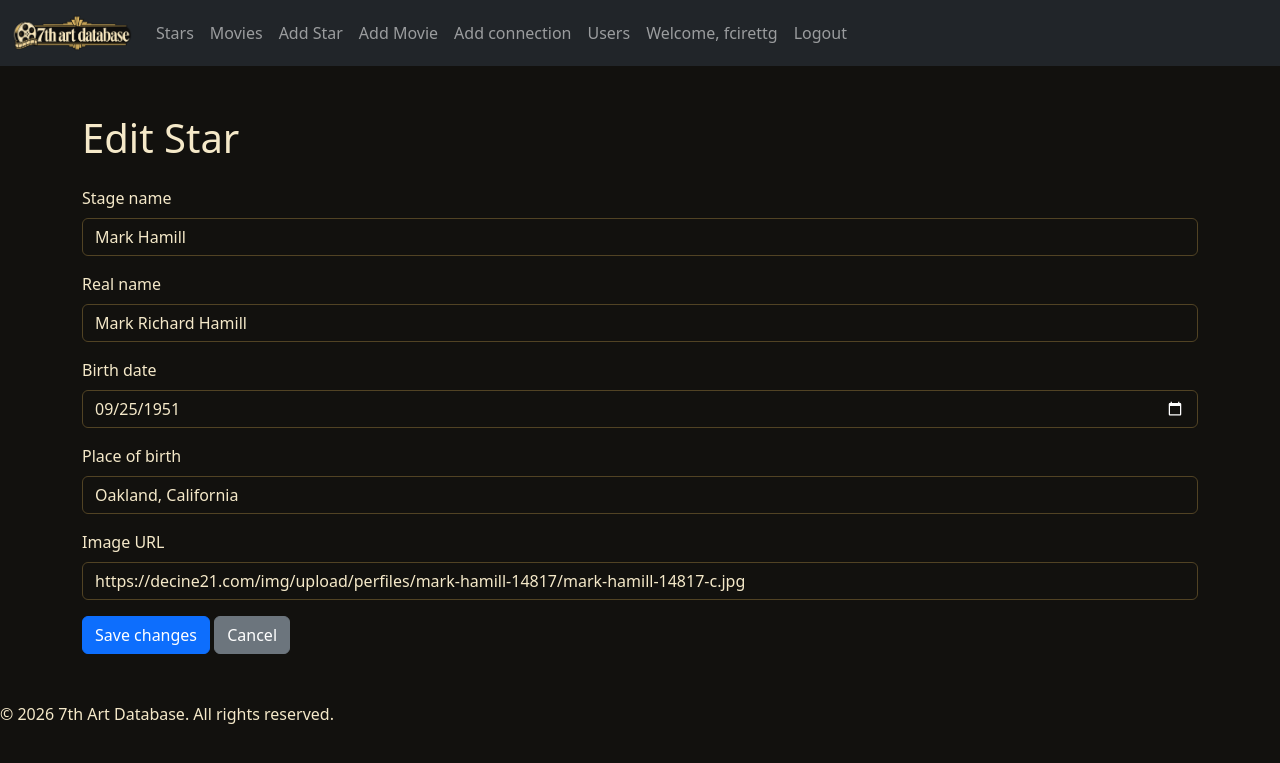
After one commit to rowancy/curso_python, a Flask app: page /edit_star/1 in a window 1280 px wide. The commit adds this page. Shown: the top 763 px of the page. Run offline with Flask 3, Linux system fonts and the light colour scheme; a user stored in the database is signed in; data comes from the database, SQL or seed files in the repository; both versions use the stored data as it was after the commit.

Commit message:
lil kodak dey don like 2 see u winninnnn

```diff
--- a/movies_boostrap/app.py
+++ b/movies_boostrap/app.py
@@ -1,5 +1,6 @@
 """ A simple movie database application """
 
+import datetime
 import os
 
 from flask import Flask, flash, redirect, render_template
@@ -73,6 +74,59 @@ def star_detail(star_id):
     #print(related_movies)  # Debugging line
     return render_template('star_detail.html', rows=rows, movies=related_movies)
 
+@app.route('/edit_movie/<int:movie_id>', methods=['GET', 'POST'])
+def edit_movie(movie_id):
+    """Edit a movie's details; only authenticated users may make changes."""
+    if not session.get('logged_in'):
+        flash('Please log in to edit a movie.', 'warning')
+        return redirect(url_for('login'))
+
+    if request.method == 'POST':
+        conn = db.open_database('movies.db')
+        try:
+            updated = db.update_movie(conn, movie_id, request.form)
+        finally:
+            db.close_database(conn)
+        if not updated:
+            return 'Movie not found', 404
+        return redirect(url_for('movies'))
+    conn = db.open_database('movies.db')
+    try:
+        movie = db.get_movie(conn, movie_id)
+    finally:
+        db.close_database(conn)
+    if movie is None:
+        return 'Movie not found', 404
+
+    return render_template('edit_movie.html', movie=movie)
+
+@app.route('/edit_star/<int:star_id>', methods=['GET', 'POST'])
+def edit_star(star_id):
+    """Edit a star's details; only authenticated users may make changes."""
+    if not session.get('logged_in'):
+        flash('Please log in to edit a star.', 'warning')
+        return redirect(url_for('login'))
+
+    if request.method == 'POST':
+        conn = db.open_database('movies.db')
+        try:
+            updated = db.update_star(conn, star_id, request.form)
+        finally:
+            db.close_database(conn)
+        if not updated:
+            return 'Star not found', 404
+        return redirect(url_for('stars'))
+
+    conn = db.open_database('movies.db')
+    try:
+        star = db.get_star(conn, star_id)
+    finally:
+        db.close_database(conn)
+    if star is None:
+        return 'Star not found', 404
+
+    return render_template('edit_star.html', star=star)
+
 @app.route('/login', methods=['GET', 'POST'])
 def login():
     """ Route to display the login page """
@@ -94,5 +148,26 @@ def logout():
     flash('You have been logged out successfully.', 'info')
     return redirect(url_for('index'))
 
+@app.route('/add_star', methods=['GET', 'POST'])
+def add_star():
+    """ Route to add a new star """
+    if request.method == 'POST':
+        name = request.form['name']
+        real_name = request.form['real_name']
+        place_of_birth = request.form['place_of_birth']
+        image_url = request.form['image_url']
+        birthdate = request.form['birthdate']
+        db_path = 'movies.db'
+        conn = db.open_database(db_path)
+        d = { 'created_at': datetime.datetime.now().strftime("%Y-%m-%d %H:%M:%S"), 'stage_name': name,
+             'real_name': real_name,
+             'place_of_birth': place_of_birth, 'image_url': image_url,
+             'username': session.get('username'), 'date_of_birth': birthdate}
+        print(f"Adding star with data: {d}")  # Debugging line
+        db.insert_data(conn,'stars', d)
+        db.close_database(conn)
+        return redirect(url_for('stars'))
+    return render_template('add_star.html')
+
 if __name__ == '__main__':
     app.run(debug=True)
--- a/movies_boostrap/movies_sqlite.py
+++ b/movies_boostrap/movies_sqlite.py
@@ -4,6 +4,7 @@ import sqlite3
 import os
 import csv
 import pandas as pd
+from typing import Optional
 
 def load_csv_data(file_path)->dict:
     """ Load data from a CSV file and return it as a dictionary of dictionaries """
@@ -39,12 +40,39 @@ def create_insert_statement(table_name: str, data: dict) -> str:
     sql = f"INSERT INTO {table_name} ({columns}) VALUES ({placeholders})"
     return sql
 
+def update_movie(conn, movie_id: int, data: dict) -> bool:
+    """Update editable movie details and report whether a movie was found
+    created_at,movie_title,release_date,poster_url,username.
+    """
+    cur = conn.cursor()
+    cur.execute(
+        # created_at,movie_title,release_date,poster_url,username
+        """UPDATE movies
+           SET movie_title = ?, release_date = ?, poster_url = ?,
+               username = ?
+           WHERE id = ?""",
+        (
+            data['movie_title'],
+            data.get('release_date', ''),
+            data.get('poster_url', ''),
+            data.get('username', ''),
+            movie_id,
+        ),
+    )
+    conn.commit()
+    return cur.rowcount > 0
+
 def insert_data(conn, table_name: str, data: dict):
     """ Insert data into the specified table """
-    sql = create_insert_statement(table_name, data)
-    cur = conn.cursor()
-    cur.execute(sql, tuple(data.values()))
-    conn.commit()
+    try:
+        sql = create_insert_statement(table_name, data)
+        cur = conn.cursor()
+        cur.execute(sql, tuple(data.values()))
+        conn.commit()
+    except sqlite3.Error as e:
+        print(f"Error inserting data into {table_name}: {e}")
+    except Exception as e:
+        print(f"Unexpected error: {e}")
 
 def load_csv_to_database(conn, table_name: str, csv_file_path: str):
     """ Load data from a CSV file and insert it into the specified table in the database """
@@ -70,6 +98,58 @@ def retrieve_data_with_query(conn, query: str) -> list:
     rows = [dict(zip(fields, row)) for row in cur.fetchall()]
     return rows
 
+def get_star(conn, star_id: int) -> Optional[dict]:
+    """Retrieve a star by ID for editing."""
+    cur = conn.cursor()
+    cur.execute(
+        """SELECT id, stage_name, real_name, date_of_birth, place_of_birth, image_url
+           FROM stars WHERE id = ?""",
+        (star_id,),
+    )
+    row = cur.fetchone()
+    if row is None:
+        return None
+
+    fields = [description[0] for description in cur.description]
+    return dict(zip(fields, row))
+
+def get_movie(conn, movie_id: int) -> Optional[dict]:
+    """Retrieve a movie by ID for editing."""
+    cur = conn.cursor()
+    cur.execute(
+        """SELECT id, movie_title, release_date, poster_url
+           FROM movies WHERE id = ?""",
+        (movie_id,),
+    )
+    row = cur.fetchone()
+    if row is None:
+        return None
+
+    fields = [description[0] for description in cur.description]
+    return dict(zip(fields, row))
+
+def update_star(conn, star_id: int, data: dict) -> bool:
+    """Update editable star details and report whether a star was found."""
+    cur = conn.cursor()
+    cur.execute(
+        """UPDATE stars
+           SET stage_name = ?, real_name = ?, date_of_birth = ?,
+               place_of_birth = ?, image_url = ?
+           WHERE id = ?""",
+        (
+            data['stage_name'],
+            data.get('real_name', ''),
+            data.get('date_of_birth', ''),
+            data.get('place_of_birth', ''),
+            data.get('image_url', ''),
+            star_id,
+        ),
+    )
+    conn.commit()
+    return cur.rowcount > 0
+
+
+
 def show_rows(rows: list):
     """ Print the rows retrieved from the database as a table """
     df = pd.DataFrame(rows)
@@ -77,10 +157,17 @@ def show_rows(rows: list):
 
 def user_login(conn, username: str, password: str) -> bool:
     """ Check if the provided username and password match a user in the database """
-    cur = conn.cursor()
-    cur.execute("SELECT * FROM users WHERE username = ? AND password = ?", (username, password))
-    user = cur.fetchone()
-    return user is not None
+    try:
+        cur = conn.cursor()
+        cur.execute("SELECT * FROM users WHERE username = ? AND password = ?", (username, password))
+        user = cur.fetchone()
+        return user is not None
+    except sqlite3.Error as e:
+        print(f"Error during user login: {e}")
+        return False
+    except Exception as e:
+        print(f"Unexpected error: {e}")
+        return False
 
 def close_database(conn):
     """ Close the database connection """
--- a/movies_boostrap/templates/base.html
+++ b/movies_boostrap/templates/base.html
@@ -43,10 +43,10 @@
 
                     {% if session.get('logged_in') %}
                     <li class="nav-item">
-                        <a class="nav-link" href="/add_stars">Add Stars</a>
+                        <a class="nav-link" href="/add_star">Add Star</a>
                     </li>
                     <li class="nav-item">
-                        <a class="nav-link" href="/add_movies">Add Movies</a>
+                        <a class="nav-link" href="/add_movie">Add Movie</a>
                     </li>
                     <li class="nav-item">
                         <a class="nav-link" href="/add_connection">Add connection</a>
--- /dev/null
+++ b/movies_boostrap/templates/edit_star.html
@@ -0,0 +1,30 @@
+{% extends "base.html" %}
+{% block body %}
+    <main class="container py-5">
+        <h1 class="mb-4">Edit Star</h1>
+        <form method="POST" action="{{ url_for('edit_star', star_id=star.id) }}">
+            <div class="mb-3">
+                <label for="stage_name" class="form-label">Stage name</label>
+                <input type="text" class="form-control" id="stage_name" name="stage_name" value="{{ star.stage_name }}" required>
+            </div>
+            <div class="mb-3">
+                <label for="real_name" class="form-label">Real name</label>
+                <input type="text" class="form-control" id="real_name" name="real_name" value="{{ star.real_name or '' }}">
+            </div>
+            <div class="mb-3">
+                <label for="date_of_birth" class="form-label">Birth date</label>
+                <input type="date" class="form-control" id="date_of_birth" name="date_of_birth" value="{{ star.date_of_birth or '' }}">
+            </div>
+            <div class="mb-3">
+                <label for="place_of_birth" class="form-label">Place of birth</label>
+                <input type="text" class="form-control" id="place_of_birth" name="place_of_birth" value="{{ star.place_of_birth or '' }}">
+            </div>
+            <div class="mb-3">
+                <label for="image_url" class="form-label">Image URL</label>
+                <input type="url" class="form-control" id="image_url" name="image_url" value="{{ star.image_url or '' }}">
+            </div>
+            <button type="submit" class="btn btn-primary">Save changes</button>
+            <a class="btn btn-secondary" href="{{ url_for('stars') }}">Cancel</a>
+        </form>
+    </main>
+{% endblock %}
```
Also changed, not shown: Tictactoe/static/css/tictactoe.css (added, +53 -0 lines), movies_boostrap/templates/add_star.html (+12 -0 lines), movies_boostrap/templates/edit_movie.html (added, +22 -0 lines), movies_boostrap/templates/movies.html (+11 -0 lines), movies_boostrap/templates/stars.html (+15 -2 lines), buscador_actas/scrapper_functions.py (added), movies_boostrap/movies.db.
